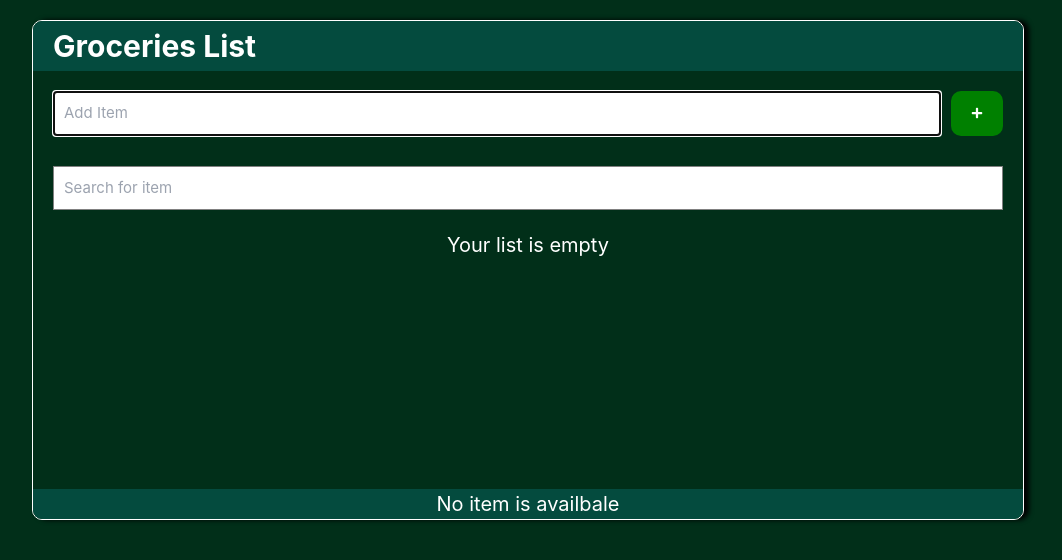
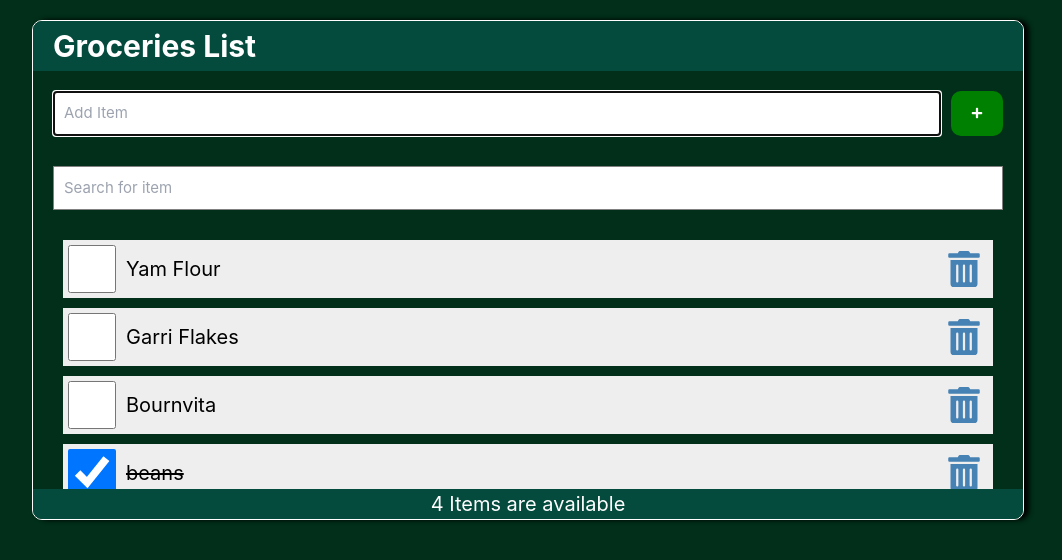
Before and after one commit to Royal-design/grocery-list, a React (Create React App) app: page / in a window 1280 px wide. Shown: the top 560 px of the page, without its empty margins (112-1174 px from the left). Built offline with nearby package versions, Linux system fonts and the light colour scheme; data requests are answered from the project's data file.

Commit message:
Updated the items with Api

```diff
--- /dev/null
+++ b/data/db.json
@@ -0,0 +1,24 @@
+{
+  "item": [
+    {
+      "id": "1",
+      "checked": false,
+      "item": "Yam Flour"
+    },
+    {
+      "id": "2",
+      "checked": false,
+      "item": "Garri Flakes"
+    },
+    {
+      "id": "3",
+      "checked": false,
+      "item": "Bournvita"
+    },
+    {
+      "id": "4",
+      "checked": true,
+      "item": "beans"
+    }
+  ]
+}
--- a/src/App.js
+++ b/src/App.js
@@ -6,35 +6,87 @@ import { useState, useEffect } from "react";
 import { FaTrashAlt } from "react-icons/fa";
 import "./app.style.scss";
 import { SearchItem } from "./SearchItem";
+import apiRequest from "./apiRequest";
 
 const App = () => {
+  const API_URL = "http://localhost:3500/item";
+
+  const [item, setitem] = useState([]);
   const [search, setsearch] = useState("");
-  const [item, setitem] = useState(
-    JSON.parse(localStorage.getItem("shoppinglist")) || []
-  );
+  const [error, seterror] = useState(null);
+  const [loading, setloading] = useState(true);
 
   useEffect(() => {
-    console.log("new item enter");
-    localStorage.setItem("shoppinglist", JSON.stringify(item));
-  }, [item]);
+    const fetchItem = async () => {
+      try {
+        const response = await fetch(API_URL);
+        if (!response.ok) throw Error("Did not receive expected data");
+        const listItem = await response.json();
+        setitem(listItem);
+        seterror(null);
+      } catch (error) {
+        seterror(error.message);
+      } finally {
+        setloading(false);
+      }
+    };
+    setTimeout(() => {
+      (async () => fetchItem())();
+    }, 2000);
+  }, []);
 
-  const handleCheck = (id) => {
-    const newItem = item.map((item) =>
-      id === item.id ? { ...item, checked: !item.checked } : item
-    );
-    setitem(newItem);
-  };
-  const handleDelete = (id) => {
-    const newItem = item.filter((item) => id !== item.id);
-    setitem(newItem);
-  };
-  const [newitem, setnewitem] = useState("");
-  const addItem = (inputNewItem) => {
+  const addItem = async (inputNewItem) => {
     const id = item.length ? item[item.length - 1].id + 1 : 1;
     const myNewItem = { id, checked: false, item: inputNewItem };
     const newItem = [...item, myNewItem];
     setitem(newItem);
+
+    const postOptions = {
+      method: "POST",
+      headers: {
+        "Content-Type": "application/json"
+      },
+      body: JSON.stringify(myNewItem)
     };
+    console.log(postOptions);
+    const result = await apiRequest(API_URL, postOptions);
+    if (result) seterror(result);
+  };
+
+  const handleCheck = async (id) => {
+    const newItem = item.map((item) =>
+      item.id === id ? { ...item, checked: !item.checked } : item
+    );
+    setitem(newItem);
+
+    const myItem = newItem.filter((item) => item.id === id);
+    const updateOptions = {
+      method: "PATCH",
+      headers: {
+        "Content-Type": "application/json"
+      },
+      body: JSON.stringify({ checked: myItem[0].checked })
+    };
+    const reqUrl = `${API_URL}/${id}`;
+
+    const result = await apiRequest(reqUrl, updateOptions);
+
+    if (result) seterror(result);
+  };
+  const handleDelete = async (id) => {
+    const newItem = item.filter((item) => id !== item.id);
+    setitem(newItem);
+    const deleteOption = {
+      method: "DELETE"
+    };
+    const reqUrl = `${API_URL}/${id}`;
+
+    const result = await apiRequest(reqUrl, deleteOption);
+
+    if (result) seterror(result);
+  };
+  const [newitem, setnewitem] = useState("");
+
   const handleSubmit = (e) => {
     e.preventDefault();
     if (!newitem) return;
@@ -55,6 +107,10 @@ const App = () => {
           handleSubmit={handleSubmit}
         />
         <SearchItem setsearch={setsearch} search={search} />
+        <main className="content">
+          {loading && <p style={{ color: "white" }}>Loading...</p>}
+          {error && <p style={{ color: "red" }}>Error: {error}</p>}
+          {!error && !loading && (
             <Content
               item={item.filter((items) =>
                 items.item.toLowerCase().includes(search.toLowerCase())
@@ -63,6 +119,8 @@ const App = () => {
               handleCheck={handleCheck}
               handleDelete={handleDelete}
             />
+          )}
+        </main>
         <Footer item={item} />
       </div>
     </div>
--- a/src/Content.js
+++ b/src/Content.js
@@ -2,7 +2,7 @@ import { ItemList } from "./ItemList";
 
 export const Content = ({ item, FaTrashAlt, handleCheck, handleDelete }) => {
   return (
-    <main className="content">
+    <>
       {item.length ? (
         <ItemList
           item={item}
@@ -13,6 +13,6 @@ export const Content = ({ item, FaTrashAlt, handleCheck, handleDelete }) => {
       ) : (
         <p>Your list is empty</p>
       )}
-    </main>
+    </>
   );
 };
--- /dev/null
+++ b/src/apiRequest.js
@@ -0,0 +1,11 @@
+const apiRequest = async (url = "", optionsObj = null, errMessg = null) => {
+  try {
+    const response = await fetch(url, optionsObj);
+    if (!response.ok) throw Error("Please reload the app");
+  } catch (error) {
+    errMessg = error.message;
+  } finally {
+    return errMessg;
+  }
+};
+export default apiRequest;
--- a/src/app.style.scss
+++ b/src/app.style.scss
@@ -38,6 +38,7 @@ header {
   padding: 1rem 2rem;
 }
 main {
+  flex-direction: column;
   padding: 1rem 2rem;
   font-size: 1.5rem;
   width: 100%;
```
Lines whose indentation alone changed are shown as unchanged.
